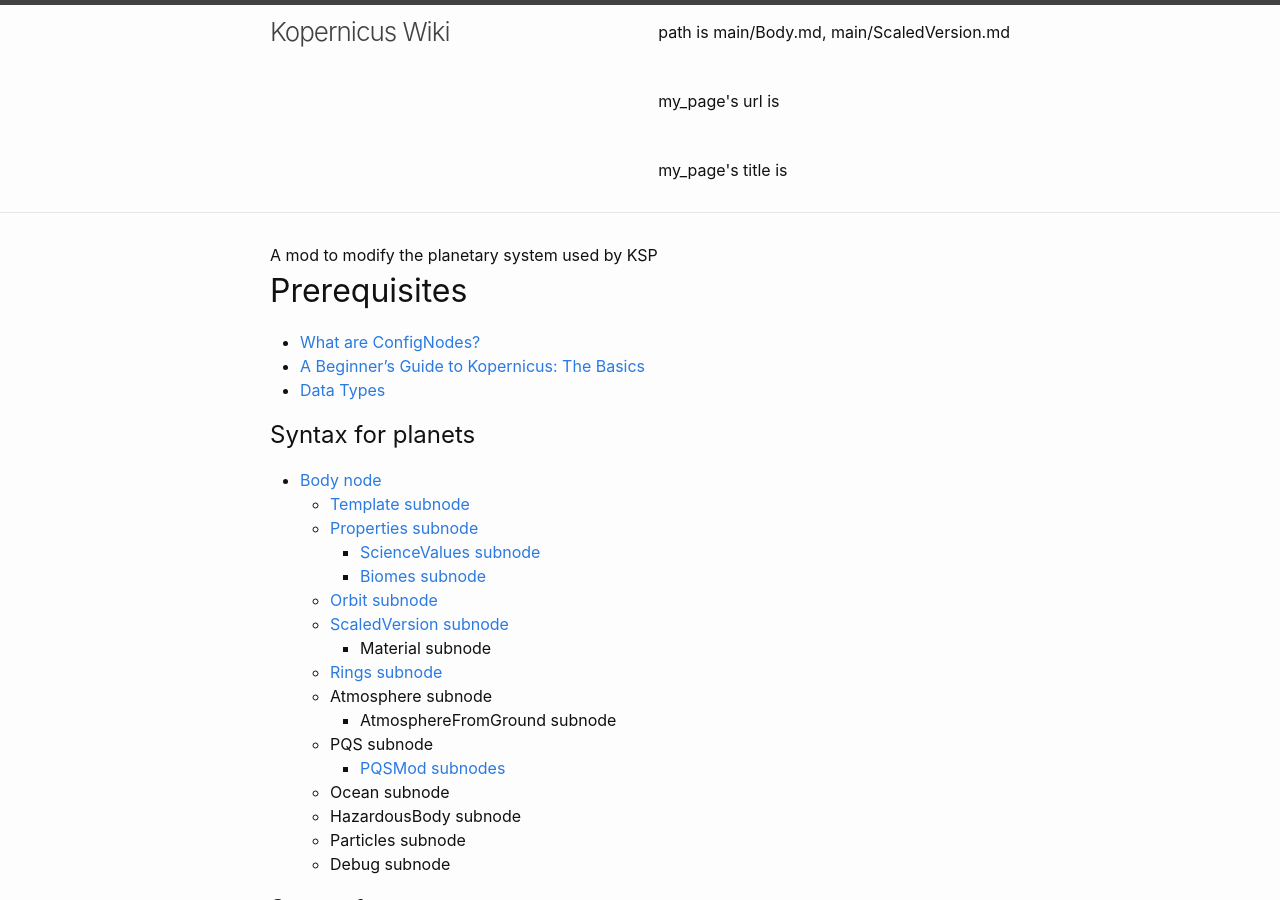
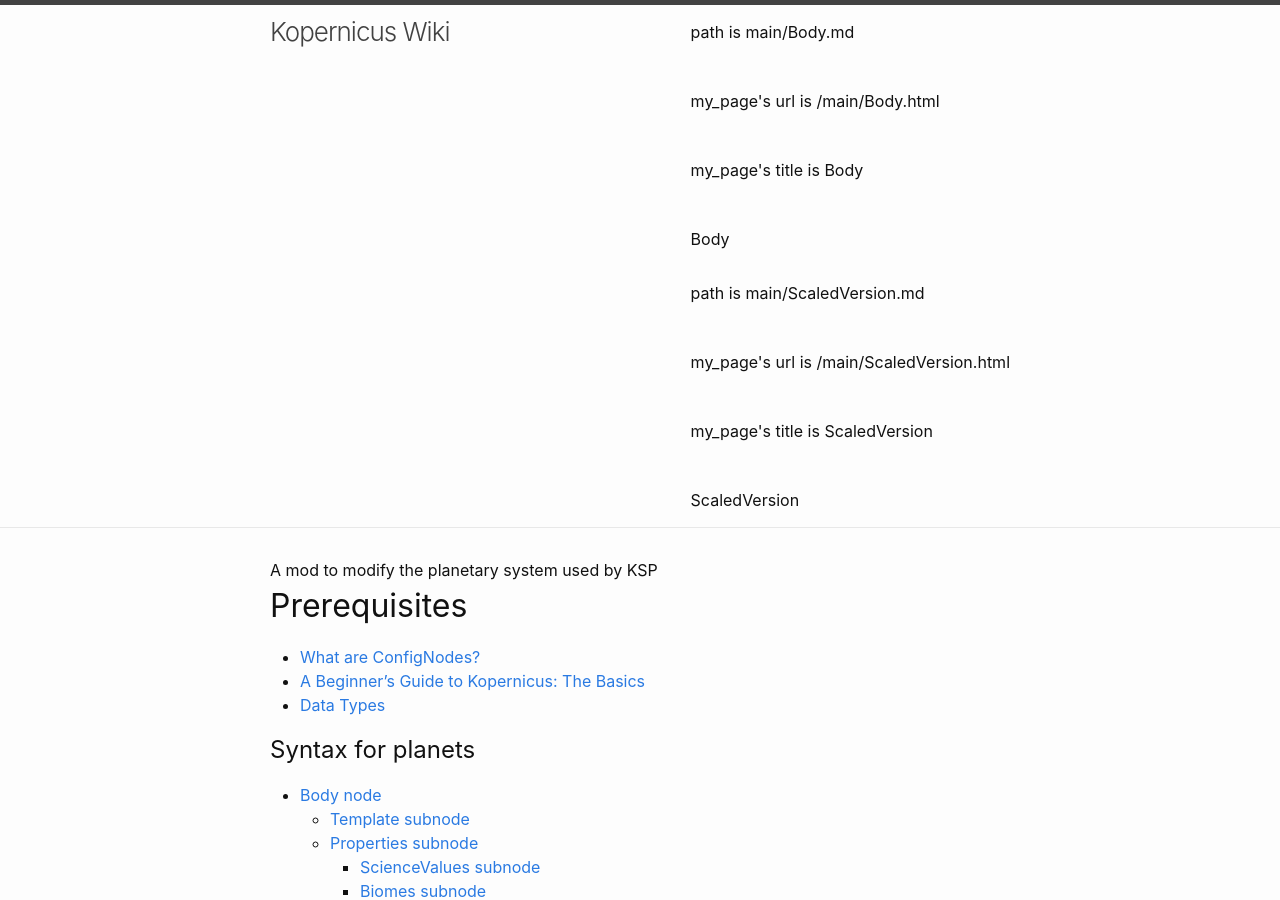
Before and after one commit to Kopernicus/wiki, a Jekyll site: the page built from index.md, in a window 1280 px wide and 900 px high. Built offline with Jekyll 4.4.1, drawn with Linux system fonts in a browser that asks for light colours.

Commit message:
Add split

```diff
--- a/_includes/header.html
+++ b/_includes/header.html
@@ -2,7 +2,7 @@
 
   <div class="wrapper">
     {%- assign default_paths = site.pages | map: "path" -%}
-    {%- assign page_paths = site.header_pages | default: default_paths -%}
+    {%- assign page_paths = site.header_pages | split: ", " | default: default_paths -%}
     <a class="site-title" rel="author" href="{{ "/" | relative_url }}">{{ site.title | escape }}</a>
 
     {%- if page_paths -%}
```
